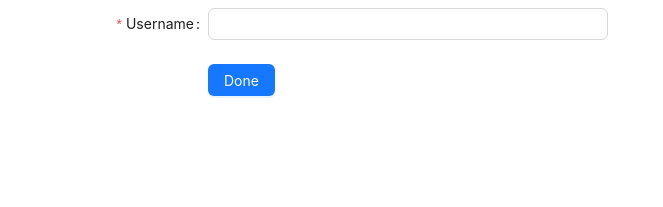
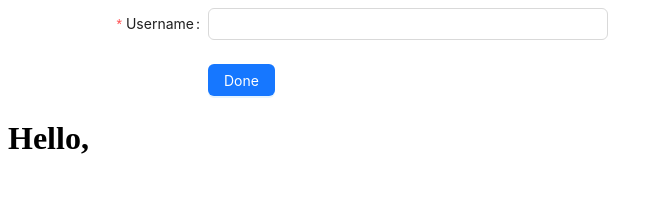
Before and after one commit to Alastair7/stimate, a React (Vite) app in the folder stimate-client/: page / in a window 1280 px wide. Shown: the top 207 px of the page, without its empty margins (0-663 px from the left). Built offline with nearby package versions, Linux system fonts and the light colour scheme.

Commit message:
STIMATE: retrieve session name from user

```diff
--- a/stimate-client/src/Features/UsernameForm/UsernameForm.tsx
+++ b/stimate-client/src/Features/UsernameForm/UsernameForm.tsx
@@ -3,11 +3,16 @@ import { setUsername } from "./domain";
 type FieldType = {
   username: string;
 };
-const UsernameForm = () => {
+
+type Props = {
+  setShowUsernameForm: (value: boolean) => void;
+};
+const UsernameForm = ({ setShowUsernameForm }: Props) => {
   const onFinish: FormProps<FieldType>["onFinish"] = ({
     username,
   }: FieldType) => {
     setUsername(username);
+    setShowUsernameForm(false);
   };
 
   return (
--- a/stimate-client/src/Pages/Home/HomePage.tsx
+++ b/stimate-client/src/Pages/Home/HomePage.tsx
@@ -1,11 +1,20 @@
 import { useState } from "react";
 import { UsernameForm } from "../../Features/UsernameForm/UsernameForm";
-import { hasSessionUsername } from "./domain";
+import { getSessionUsername, hasSessionUsername } from "./domain";
 
 const HomePage = () => {
-  const [showUsernameForm] = useState(hasSessionUsername);
-  console.log("HasSessionUsername", showUsernameForm);
-  return <div>{showUsernameForm ? <UsernameForm /> : null}</div>;
+  const [showUsernameForm, setShowUsernameForm] = useState(hasSessionUsername);
+  const nickname = showUsernameForm ? "" : getSessionUsername() ?? "";
+
+  return (
+    <div>
+      {showUsernameForm ? (
+        <UsernameForm setShowUsernameForm={setShowUsernameForm} />
+      ) : null}
+
+      <h1>Hello, {nickname}</h1>
+    </div>
+  );
 };
 
 export { HomePage };
--- a/stimate-client/src/Pages/Home/domain.ts
+++ b/stimate-client/src/Pages/Home/domain.ts
@@ -3,6 +3,9 @@ import { socket } from "../../shared/ws-client/wsClient";
 export const hasSessionUsername = () =>
   window.sessionStorage.getItem("nickname") ? false : true;
 
+export const getSessionUsername = () =>
+  window.sessionStorage.getItem("nickname");
+
 export const sendCreateRoomEvent = () => {
   socket.emit("createRoom");
 };
```
Also changed, not shown: 1 other file (tests, documents, lock files or other folders).
